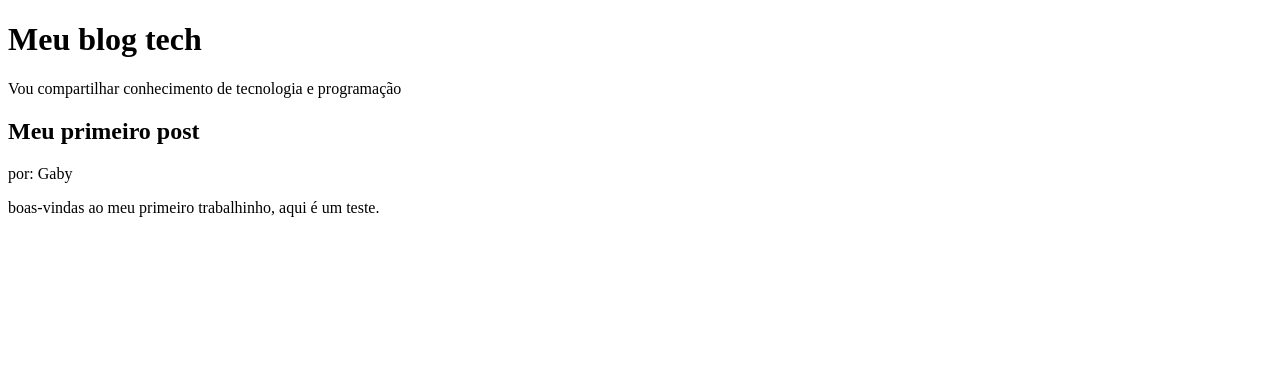
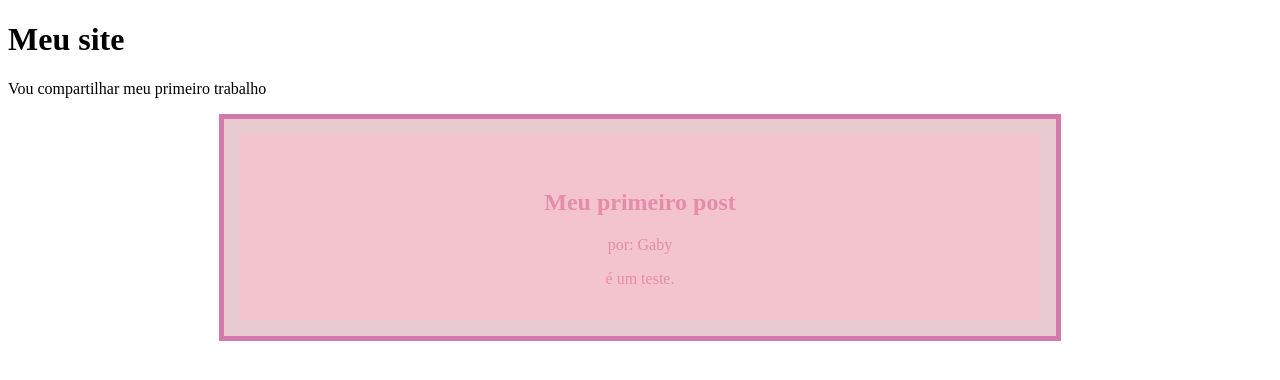
Before and after one commit to gabriellyfernandessilva27-afk/P-gina-web-do-zero-primeira-intera-o, a plain HTML site: page index.html in a window 1280 px wide. Drawn offline with Linux system fonts and the light colour scheme.

Commit message:
Add files via upload

```diff
--- a/index.html
+++ b/index.html
@@ -6,21 +6,33 @@
     <title>blog</title>
 <style>
 header{
-background-color: rgb(202, 69, 96);
-color: rgb(231, 191, 191);
+background-color: rgb(231, 203, 208);
+color: rgb(228, 140, 169);
+text-align: center;
+max-width: 800px;
+margin: 0 auto;
+padding: 16px;
+border: 5px solid rgb(212, 121, 171);
 }
 main{
-background-color: rgb(233, 194, 192);
-color:202, 69, 96 ;
+    background-color: rgb(243, 196, 206);
+color: rgb(228, 140, 169);
+text-align: center;
+max-width: 800px;
+margin: 0 auto;
+padding: 16PX;
+
 }
 </style>
 </head>
 <body>
-    <h1>Meu blog tech</h1>
-    <p>Vou compartilhar conhecimento de tecnologia e programação<p>
-
+    <h1>Meu site</h1>
+    <p>Vou compartilhar meu primeiro trabalho<p>
+   <header>
+    <main>
+        <img src="" alt="">
     <h2>Meu primeiro post</h2>
    <p>por: Gaby</p>
-    <p>boas-vindas ao meu primeiro trabalhinho, aqui é um teste.</p>
-</body>
+    <p>é um teste.</p>
+  </body>
 </html>
```
